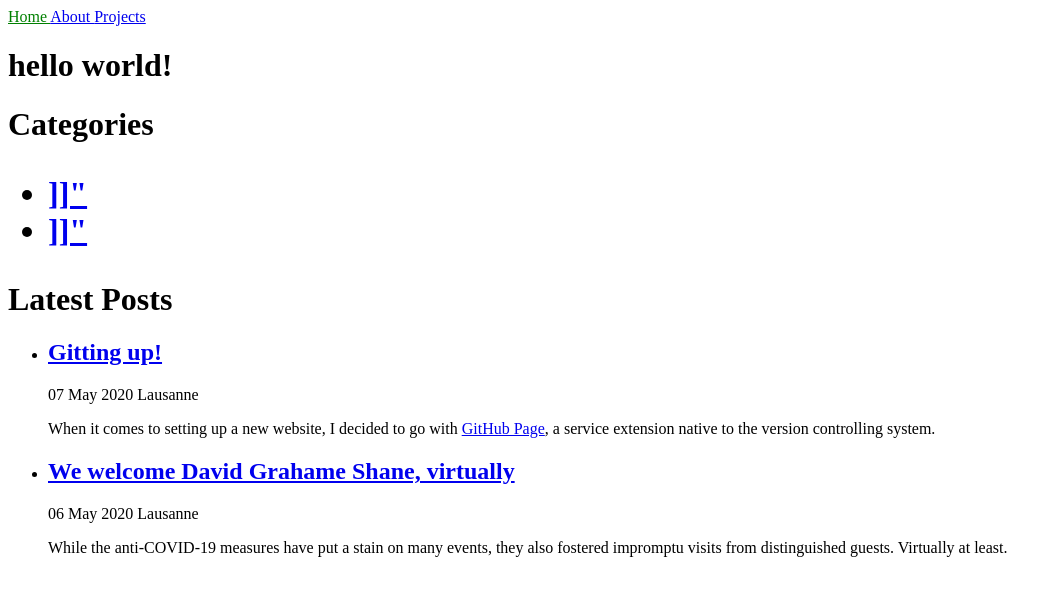
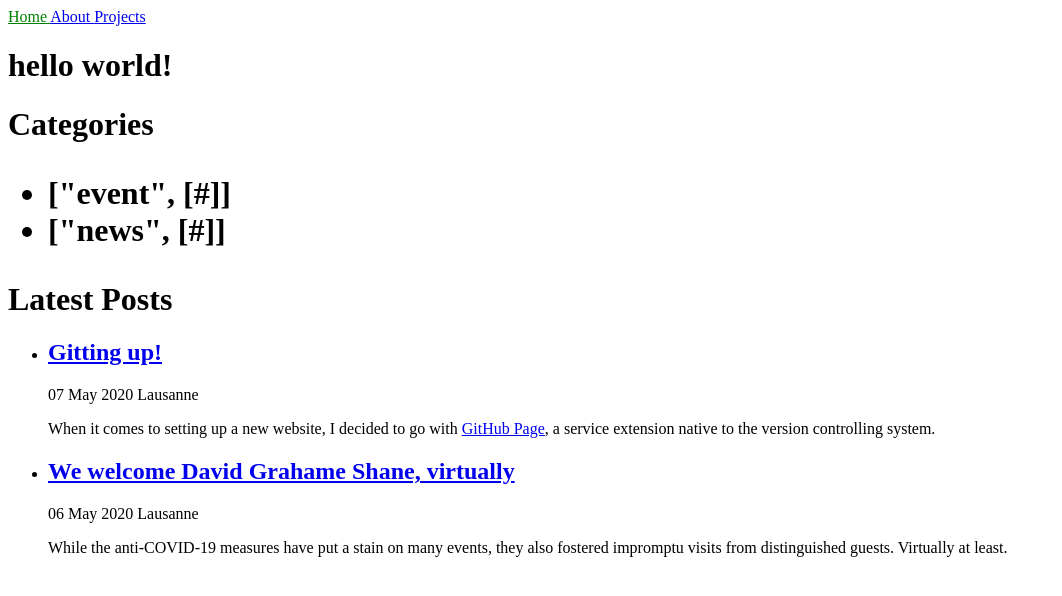
Before and after one commit to sjinko/sjinko.github.io, a Jekyll site: the page built from index.html, in a window 1280 px wide. Shown: the top 596 px of the page, without its empty margins (0-1062 px from the left). Built offline with Jekyll 4.4.1, drawn with Linux system fonts in a browser that asks for light colours.

Commit message:
Change category format

```diff
--- a/index.html
+++ b/index.html
@@ -9,7 +9,7 @@
 <ul>
   {% for category in site.categories %}
     <li>
-      <a href="#{{ category | downcase }}" </a>
+      {{ category | downcase }}
     </li>
   {% endfor %}
 </ul>
```
